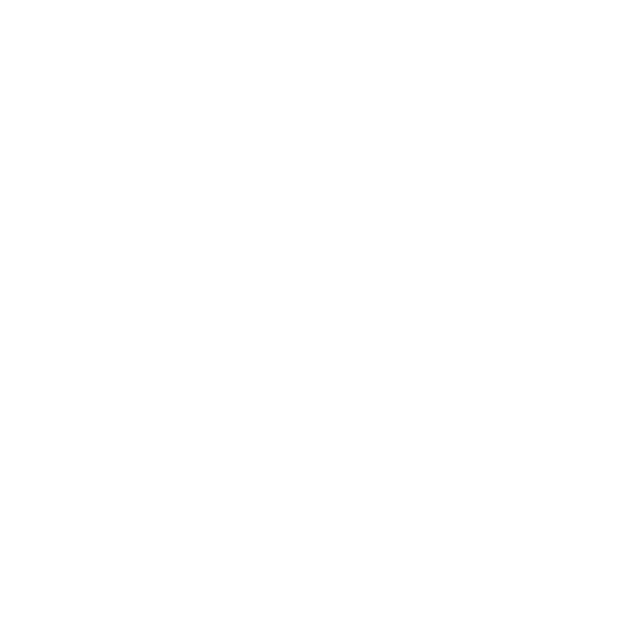
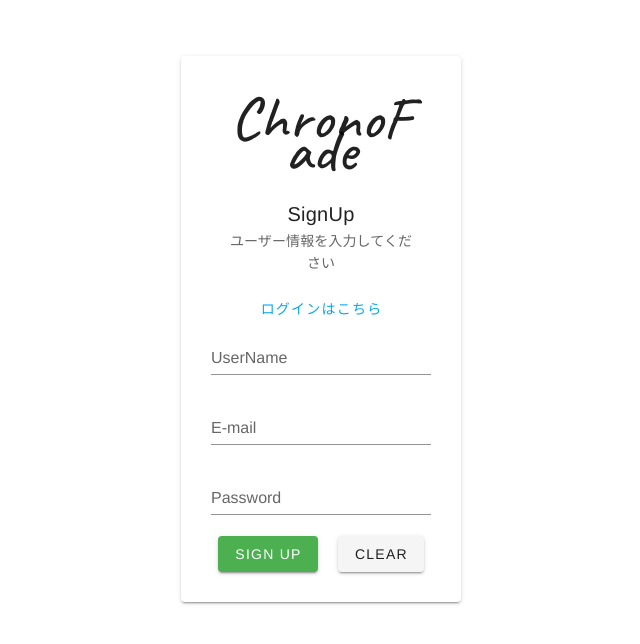
Before and after one commit to BASARA0826/chrono-fade, a Vue app: page /signup in a window 1280 px wide. Shown: the part 124-768 px from the top of the page, without its empty margins (319-959 px from the left). Built offline with nearby package versions, Linux system fonts and the light colour scheme.

Commit message:
ログイン、サインアップ画面の作成

```diff
--- a/src/components/layouts/Sidebar.vue
+++ b/src/components/layouts/Sidebar.vue
@@ -27,8 +27,8 @@
   data: () => ({
     drawer: null,
     links: [
-      ["mdi-home", "タスク一覧", "/"],
-      ["mdi-list-box-outline", "完了タスク一覧", "/"],
+      ["mdi-home", "タスク一覧", "/task"],
+      ["mdi-list-box-outline", "完了タスク一覧", "/task"],
       ["mdi-pencil-outline", "タスク作成", "/create"],
       ["mdi-account-edit-outline", "アカウント設定", "/config"],
       ["mdi-logout", "ログアウト", "/"],
--- a/src/router/index.js
+++ b/src/router/index.js
@@ -4,13 +4,28 @@
 import TaskDetailView from "@/views/TaskDetailView.vue";
 import TaskCreateView from "@/views/TaskCreateView.vue";
 import ConfigView from "@/views/ConfigView.vue";
+import LoginView from "@/views/LoginView.vue";
+import SignUpView from "@/views/SignUpView.vue";
 
 Vue.use(VueRouter);
 
 const routes = [
+  // ログイン画面
+  {
+    path: "/",
+    name: "login",
+    component: LoginView,
+  },
+  // 新規登録画面
+  {
+    path: "/signup",
+    name: "signup",
+    component: SignUpView,
+  },
+
   // タスク一覧
   {
-    path: "/",
+    path: "/task",
     name: "task",
     component: TaskView,
   },
--- /dev/null
+++ b/src/views/LoginView.vue
@@ -0,0 +1,83 @@
+<template>
+  <v-app>
+    <div class="login-box">
+      <v-card class="login-form">
+        <v-card-title class="login-signup-sitetitle">ChronoFade</v-card-title>
+        <v-card-title class="login-title">Login</v-card-title>
+        <v-card-subtitle>ユーザー情報を入力してください</v-card-subtitle>
+        <v-btn text to="signup" color="light-blue">新規登録はこちら</v-btn>
+        <v-form ref="form" v-model="valid" lazy-validation>
+          <v-text-field
+            v-model="email"
+            :rules="emailRules"
+            label="E-mail"
+            required
+          ></v-text-field>
+
+          <v-text-field
+            v-model="password"
+            type="password"
+            label="Password"
+            required
+          ></v-text-field>
+
+          <v-btn color="success" class="login-btn" :disabled="isValid"
+            >LOGIN</v-btn
+          >
+
+          <v-btn>CLEAR</v-btn>
+        </v-form>
+      </v-card>
+    </div>
+  </v-app>
+</template>
+
+<script>
+export default {
+  data: () => ({
+    valid: true,
+    email: "",
+    emailRules: [
+      (v) => !!v || "メールアドレスを入力してください",
+      (v) => /.+@.+\..+/.test(v) || "不正なメールアドレスです",
+    ],
+    password: "",
+  }),
+  computed: {
+    isValid() {
+      return !this.valid;
+    },
+  },
+};
+</script>
+
+<style>
+.login-signup-sitetitle {
+  display: inline-block;
+  font-family: "Caveat", cursive;
+  font-weight: 500;
+  font-style: normal;
+  font-size: 60px !important;
+  width: 100%;
+  text-align: center;
+}
+
+.login-box {
+  margin: 0 auto;
+  padding: 30px;
+  width: 50%;
+}
+
+.login-form {
+  margin: 150px;
+  padding: 30px;
+}
+
+.login-title {
+  display: inline-block;
+}
+
+.login-btn {
+  margin-right: 20px;
+}
+</style>
--- /dev/null
+++ b/src/views/SignUpView.vue
@@ -0,0 +1,85 @@
+<template>
+  <v-app>
+    <div class="login-box">
+      <v-card class="login-form">
+        <v-card-title class="login-signup-sitetitle">ChronoFade</v-card-title>
+        <v-card-title class="login-title">SignUp</v-card-title>
+        <v-card-subtitle>ユーザー情報を入力してください</v-card-subtitle>
+        <v-btn text to="/" color="light-blue">ログインはこちら</v-btn>
+        <v-form ref="form" v-model="valid" lazy-validation>
+          <v-text-field
+            v-model="name"
+            :rules="nameRules"
+            label="UserName"
+            required
+          ></v-text-field>
+
+          <v-text-field
+            v-model="email"
+            :rules="emailRules"
+            label="E-mail"
+            required
+          ></v-text-field>
+
+          <v-text-field
+            v-model="password"
+            type="password"
+            label="Password"
+            required
+          ></v-text-field>
+
+          <v-btn color="success" class="login-btn" :disabled="isValid"
+            >SIGN UP</v-btn
+          >
+
+          <v-btn>CLEAR</v-btn>
+        </v-form>
+      </v-card>
+    </div>
+  </v-app>
+</template>
+
+<script>
+export default {
+  data: () => ({
+    valid: true,
+    name: "",
+    nameRules: [
+      (v) => !!v || "ユーザー名を入力してください",
+      (v) => (v && v.length <= 10) || "10文字以下に設定してください",
+    ],
+    email: "",
+    emailRules: [
+      (v) => !!v || "メールアドレスを入力してください",
+      (v) => /.+@.+\..+/.test(v) || "不正なメールアドレスです",
+    ],
+    password: "",
+  }),
+  computed: {
+    isValid() {
+      return !this.valid;
+    },
+  },
+};
+</script>
+
+<style>
+.login-box {
+  margin: 0 auto;
+  padding: 30px;
+  width: 50%;
+}
+
+.login-form {
+  margin: 150px;
+  padding: 30px;
+}
+
+.login-title {
+  display: inline-block;
+}
+
+.login-btn {
+  margin-right: 20px;
+}
+</style>
```
